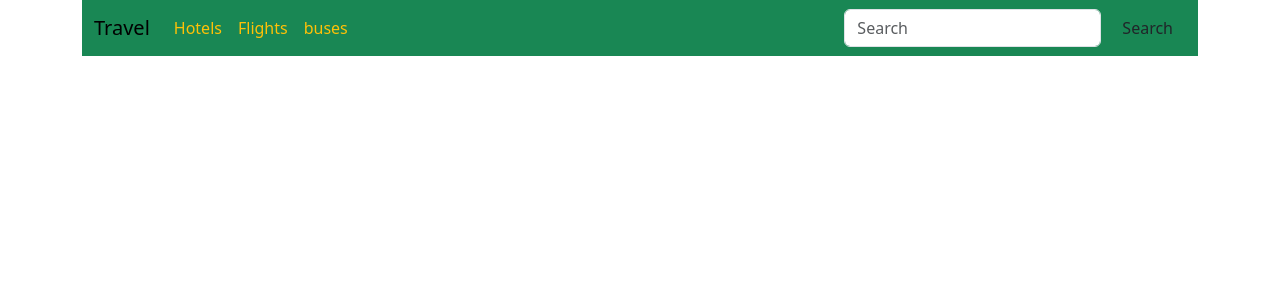
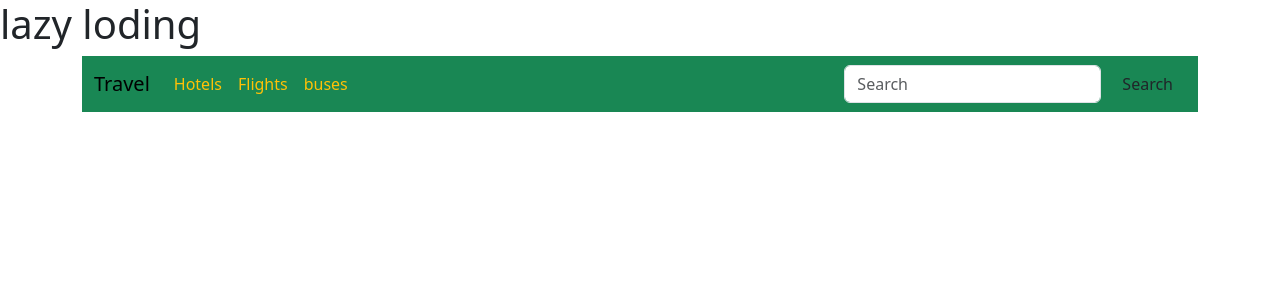
Before and after one commit to OmkarMhaske1707/LazyLodingTask, an Angular app: page / in a window 1280 px wide. Shown: the top 300 px of the page. Built offline with nearby package versions, Linux system fonts and the light colour scheme.

Commit message:
new heading added in app.component.html

```diff
--- a/src/app/app.component.html
+++ b/src/app/app.component.html
@@ -1,3 +1,6 @@
+
+<h1>lazy loding</h1>
+
 <div class="container">
   <nav class="navbar navbar-expand-lg bg-success">
     <div class="container-fluid">
```
